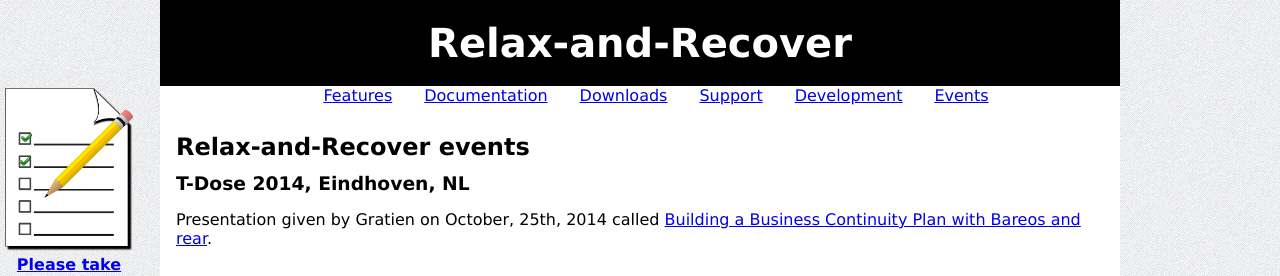
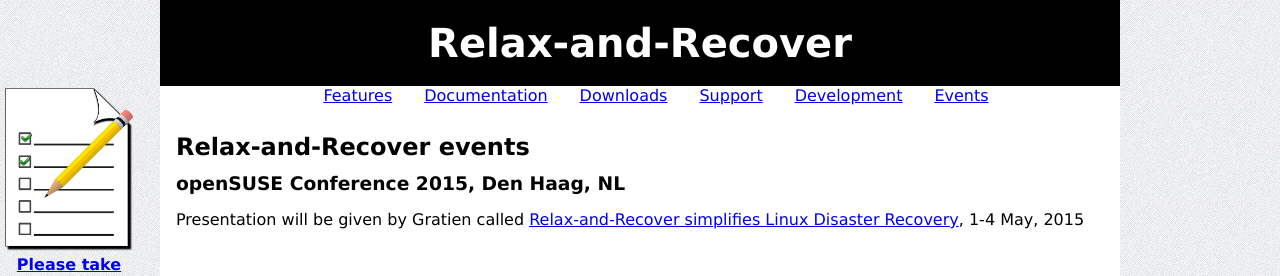
Before and after one commit to rear/rear.github.com, a Jekyll site: the page built from events/index.md, in a window 1280 px wide and 900 px high, cut to the strip 0-276 px from the top of the window. Built offline with Jekyll 4.4.1, drawn with Linux system fonts in a browser that asks for light colours; comment, search, counter and statistics services are not loaded.

Commit message:
link the 1.17 release notes and add the OpenSuse conference details

```diff
--- a/events/index.md
+++ b/events/index.md
@@ -4,6 +4,12 @@
 ---
 
 ## Relax-and-Recover events
+
+### openSUSE Conference 2015, Den Haag, NL
+Presentation will be given by Gratien called [Relax-and-Recover simplifies Linux Disaster Recovery](https://events.opensuse.org/conference/osc15/proposal/572), 1-4 May, 2015
+
+<br clear="right">
+
 
 ### T-Dose 2014, Eindhoven, NL
 Presentation given by Gratien on October, 25th, 2014 called [Building a Business Continuity Plan with Bareos and rear](http://www.t-dose.org/2014/schedule/full).
```
Also changed, not shown: documentation/index.md (+1 -0 lines).
